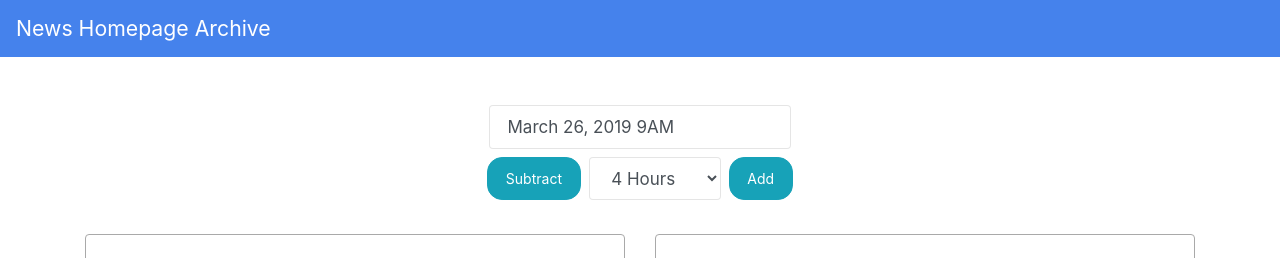
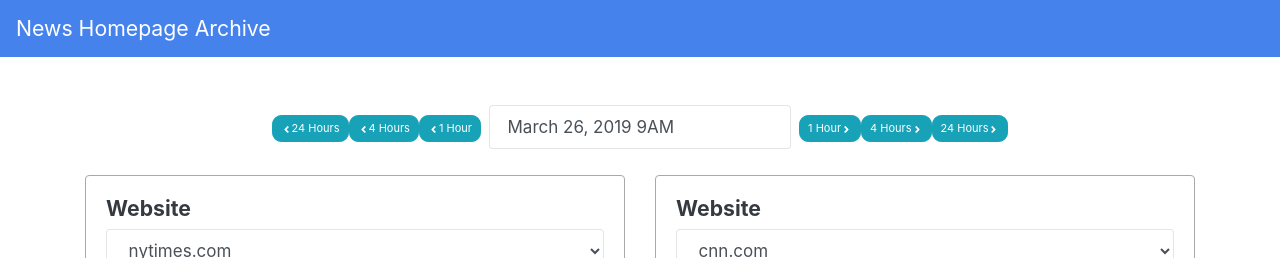
Before and after one commit to nrjones8/news-archive-explorer, a React (Create React App) app: page / in a window 1280 px wide. Shown: the top 258 px of the page. Built offline with nearby package versions, Linux system fonts and the light colour scheme.

Commit message:
hard-coded time interval buttons, clearer what to do with them

```diff
--- a/src/App.js
+++ b/src/App.js
@@ -1,5 +1,7 @@
 import React, { Component } from 'react';
 import DatePicker from 'react-datepicker';
+
+import { FaAngleLeft, FaAngleRight } from 'react-icons/fa';
 
 import queryString from 'query-string';
 import moment from 'moment';
@@ -22,17 +24,11 @@ const MAX_DATE = new Date();
 const ANIMATION_START_TEXT = "Animate";
 const ANIMATION_PAUSE_TEXT = "Pause";
 
-const INTERVAL_1_HOUR = 1;
-const INTERVAL_4_HOURS = 4;
-const INTERVAL_24_HOURS = 24;
-
-
 class App extends Component {
   constructor(props) {
     super(props);
 
     this.handleDayChange = this.handleDayChange.bind(this);
-    this.handleTimeIntervalChange = this.handleTimeIntervalChange.bind(this);
     this.handleTimeNavigation = this.handleTimeNavigation.bind(this);
     this.handleAnimationToggle = this.handleAnimationToggle.bind(this);
 
@@ -89,8 +85,6 @@ class App extends Component {
       // do we need to clearInterval..?
       // https://reactjs.org/docs/state-and-lifecycle.html#adding-lifecycle-methods-to-a-class
       timer: null,
-      // 4 hours seems like reasonable default
-      timeInterval: INTERVAL_4_HOURS,
     };
   }
 
@@ -98,20 +92,14 @@ class App extends Component {
     this.setState({screenshotDateTime: newDay});
   }
 
-  handleTimeIntervalChange(event) {
-    this.setState({timeInterval: event.target.value});
-  }
-
   handleTimeNavigation(event) {
     var newDateTime = this.state.screenshotDateTime;
+    const intervalInHours = event.currentTarget.getAttribute('intervalhours');
 
-    // Might be better to split this into two methods, but this works for now
-    if (event.currentTarget.id === "subtractButton") {
-      newDateTime = moment(this.state.screenshotDateTime).subtract(this.state.timeInterval, 'hours').toDate();
-    } else if (event.currentTarget.id === "addButton") {
-      newDateTime = moment(this.state.screenshotDateTime).add(this.state.timeInterval, 'hours').toDate();
+    if (intervalInHours) {
+      newDateTime = moment(this.state.screenshotDateTime).add(intervalInHours, 'hours').toDate();
     } else {
-      console.log("Clicked an unknown button, :ohno:");
+      console.log("Couldn't find the correct interval! Check your button attrs.");
     }
 
     this.setState({screenshotDateTime: newDateTime});
@@ -169,6 +157,22 @@ class App extends Component {
                 https://whoisandy.github.io/react-rangeslider/
                 https://github.com/davidchin/react-input-range
               */}
+              <div className="datetimenav">
+                <button type="button" className="btn btn-info btn-sm" intervalhours="-24" onClick={this.handleTimeNavigation}>
+                  <FaAngleLeft />
+                  24 Hours
+                </button>
+
+                <button type="button" className="btn btn-info btn-sm" intervalhours="-4" onClick={this.handleTimeNavigation}>
+                  <FaAngleLeft />
+                  4 Hours
+                </button>
+
+                <button type="button" className="btn btn-info btn-sm mr-2" intervalhours="-1" onClick={this.handleTimeNavigation}>
+                  <FaAngleLeft />
+                  1 Hour
+                </button>
+
                 <DatePicker
                   selected={this.state.screenshotDateTime}
                   onChange={this.handleDayChange}
@@ -182,27 +186,24 @@ class App extends Component {
                   className="form-control"
                 />
 
-              {/* used to have the "animate" button here, leaving this as placeholder in case want to add it back */}
+                <button type="button" className="btn btn-info btn-sm ml-2" intervalhours="1" onClick={this.handleTimeNavigation}>
+                  1 Hour
+                  <FaAngleRight />
+                </button>
+
+                <button type="button" className="btn btn-info btn-sm" intervalhours="4" onClick={this.handleTimeNavigation}>
+                  4 Hours
+                  <FaAngleRight />
+                </button>
+
+                <button type="button" className="btn btn-info btn-sm" intervalhours="24" onClick={this.handleTimeNavigation}>
+                  24 Hours
+                  <FaAngleRight />
+                </button>
+              </div>
 
             {/* TODO - "share current view" button */}
 
-          </div>
-
-          <div className="form-row justify-content-md-center py-2">
-            {/* TODO - need Font Awesome or somethin https://www.npmjs.com/package/react-fontawesome */}
-            <button type="button" className="btn btn-info" id="subtractButton" onClick={this.handleTimeNavigation}>Subtract</button>
-
-            <div className="px-2">
-              <form>
-                <select className="form-control" value={this.state.timeInterval} onChange={this.handleTimeIntervalChange}>
-                  <option value={INTERVAL_1_HOUR} key={INTERVAL_1_HOUR}>{INTERVAL_1_HOUR} Hour</option>
-                  <option value={INTERVAL_4_HOURS} key={INTERVAL_4_HOURS}>{INTERVAL_4_HOURS} Hours</option>
-                  <option value={INTERVAL_24_HOURS} key={INTERVAL_24_HOURS}>{INTERVAL_24_HOURS} Hours</option>
-                </select>
-              </form>
-            </div>
-
-            <button type="button" className="btn btn-info" id="addButton" onClick={this.handleTimeNavigation}>Add</button>
           </div>
 
           {/* TODO I think <br> is bad so change this? */}
```
Lines whose indentation alone changed are shown as unchanged.
